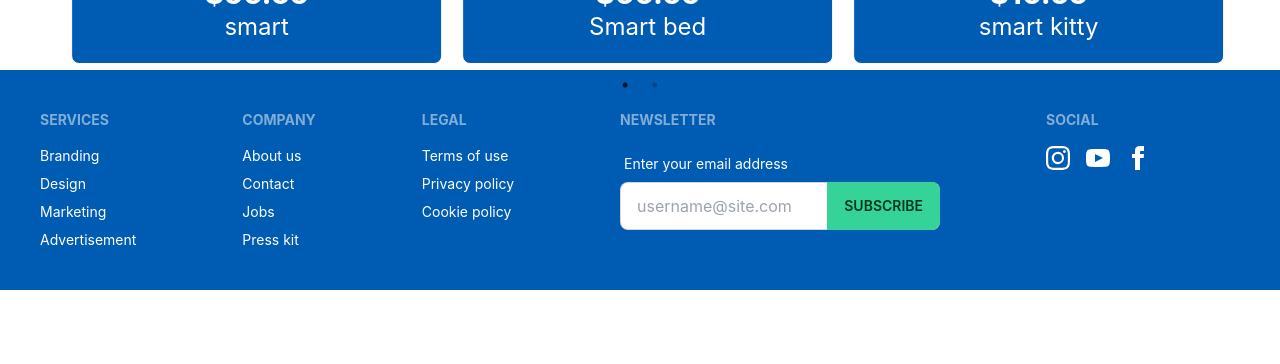
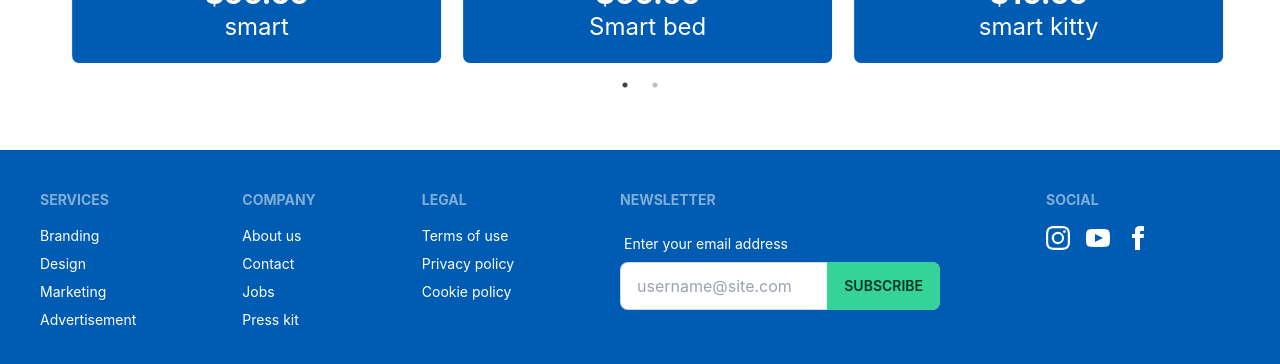
Before and after one commit to MAYINUDDINDIU/EasyMart-runtime-terror-frontend, a React (Create React App) app: page / in a window 1280 px wide. Shown: the part 2174-2538 px from the top of the page. Before the commit the page ends 2464 px from the top, so only its background shows below. Built offline with nearby package versions, Linux system fonts and the light colour scheme.

Commit message:
footer margin fixed

```diff
--- a/src/Pages/Shared/Footer.js
+++ b/src/Pages/Shared/Footer.js
@@ -2,7 +2,7 @@ import React from 'react';
 
 const Footer = () => {
     return (
-        <footer class="footer p-10 bg-[#005cb2] text-base-content">
+        <footer class="footer p-10 bg-[#005cb2] text-base-content mt-20">
             <div class="text-white">
                 <span class="footer-title">Services</span>
                 <a class="link link-hover">Branding</a>
```
